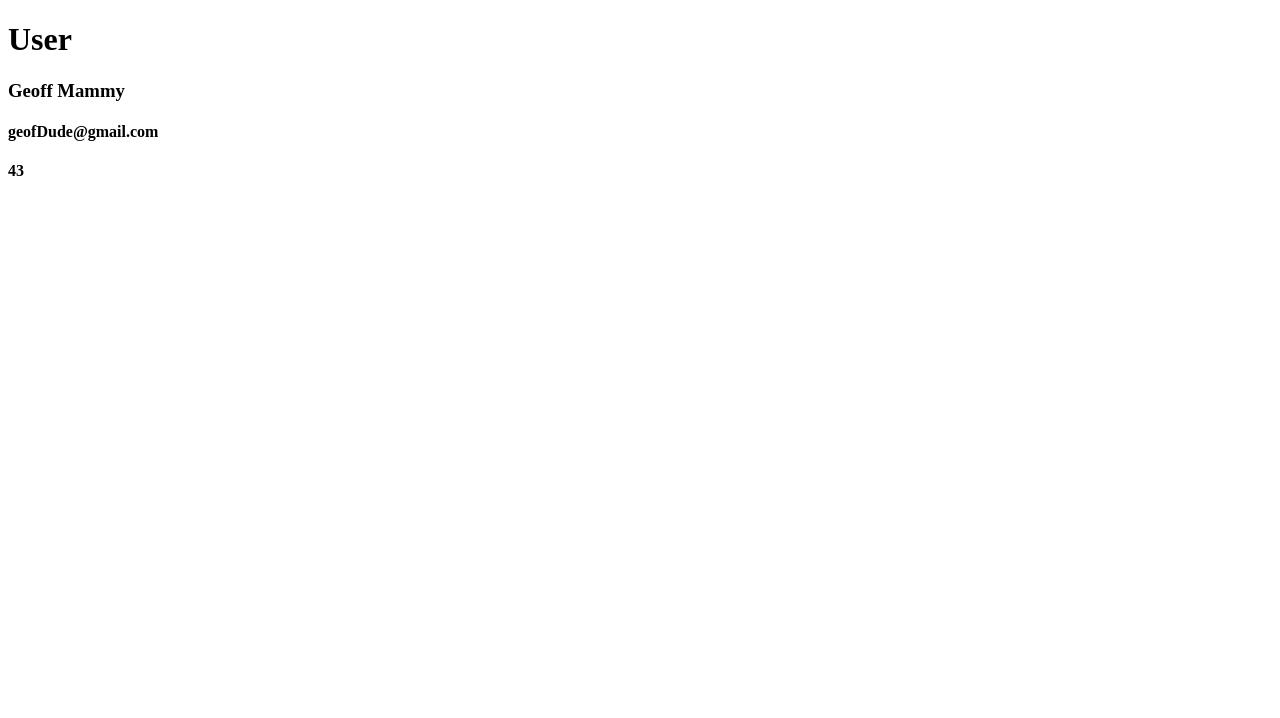
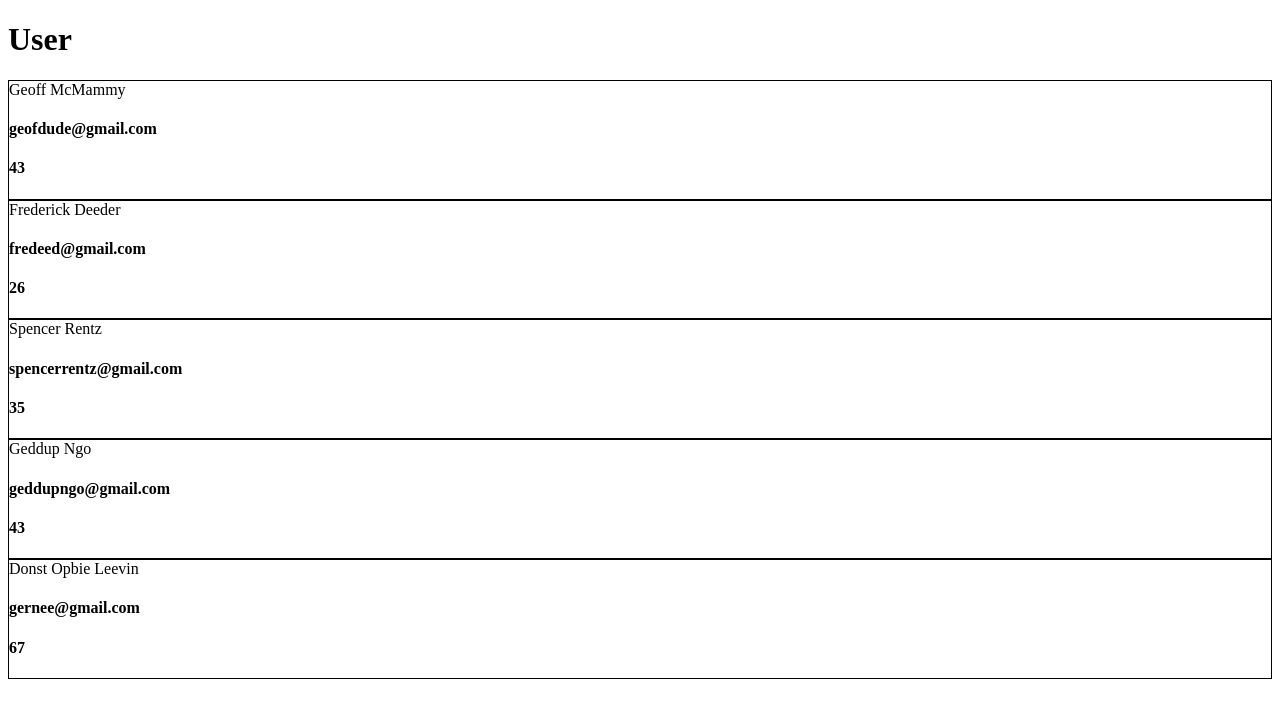
Before and after one commit to ZacharyBaker/Wk-4-Day-2-PracticeDirectivesProject, a plain HTML site: page index.html at #!/home in a window 1280 px wide. Drawn offline with nearby package versions, Linux system fonts and the light colour scheme; some packages are replaced by stand-ins of ours.

Commit message:
step three completed

```diff
--- a/app/directives/dirDisplay.html
+++ b/app/directives/dirDisplay.html
@@ -1,3 +1,4 @@
-<h3>{{user.name}}</h3>
-<h4 ng-show="showStuff">{{user.email}}</h4>
-<h4 ng-show="showStuff">{{user.age}}</h4>
+<div class="boxAroundMyDirective" <h3>{{user.name}}</h3>
+	<h4 ng-show="showStuff">{{user.email}}</h4>
+	<h4 ng-show="showStuff">{{user.age}}</h4>
+</div>
--- a/app/directives/dirDisplay.js
+++ b/app/directives/dirDisplay.js
@@ -11,6 +11,7 @@ app.directive('dirDisplay', function(){
 				scope.showStuff = !scope.showStuff;
 				scope.$apply();
 			})
+			console.log(scope);
 		}
 	};
 
--- a/app/home/homeCtrl.js
+++ b/app/home/homeCtrl.js
@@ -1,13 +1,42 @@
 var app = angular.module('directivePractice')
 
-.controller('homeCtrl', function($scope){
+	.controller('homeCtrl', function ($scope) {
 
-	$scope.user = {
-		name: 'Geoff Mammy',
-		age: 43,
-		email: 'geofDude@gmail.com'
-	}
+		$scope.showStuff = true;
 
-	$scope.showStuff = true;
+		$scope.users = [
+			{
+				name: "Geoff McMammy",
+				age: 43,
+				email: "geofdude@gmail.com",
+				city: "Provo"
+			},
+			{
+				name: "Frederick Deeder",
+				age: 26,
+				email: "fredeed@gmail.com",
+				city: "Austin"
+			},
+			{
+				name: "Spencer Rentz",
+				age: 35,
+				email: "spencerrentz@gmail.com",
+				city: "Sacramento"
+			},
+			{
+				name: "Geddup Ngo",
+				age: 43,
+				email: "geddupngo@gmail.com",
+				city: "Orlando"
+			},
+			{
+				name: "Donst Opbie Leevin",
+				age: 67,
+				email: "gernee@gmail.com",
+				city: "Phoenix"
+			}
+		];
 
-});
+
+
+	});
--- a/app/home/homeTmpl.html
+++ b/app/home/homeTmpl.html
@@ -1,3 +1,3 @@
 <h1><div>User</div></h1>
 
-<dir-display test='myTest' my-check='checkItOut'></dir-display>
+<dir-display ng-repeat="user in users" test='myTest' my-check='checkItOut'></dir-display>
--- a/index.html
+++ b/index.html
@@ -1,6 +1,7 @@
 <!DOCTYPE html>
 <html lang="en" ng-app="directivePractice">
 <head>
+  <link rel="stylesheet" href="styles.css">
   <meta charset="UTF-8">
   <title>Directives</title>
 </head>
--- a/styles.css
+++ b/styles.css
@@ -0,0 +1,3 @@
+.boxAroundMyDirective {
+	border: 1px solid black;
+}
```
